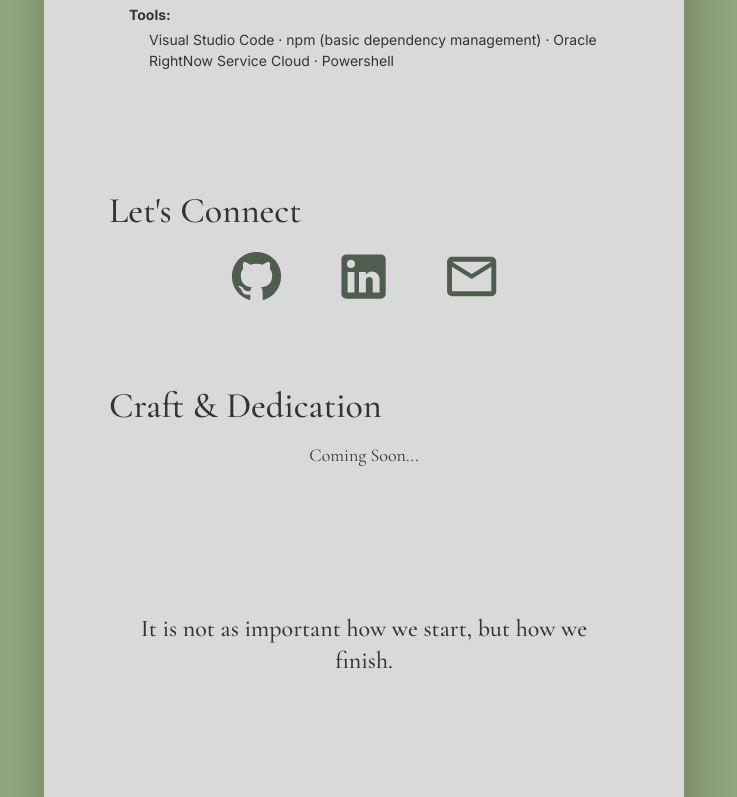
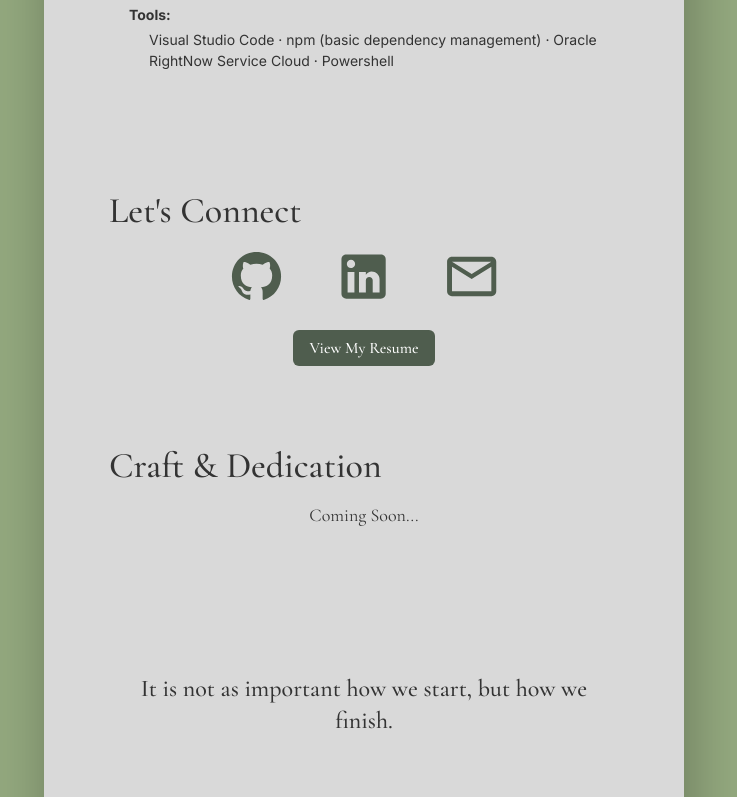
Before and after one commit to itskaedechan/personal-portfolio, a React (Vite) app: page / in a window 1280 px wide. Shown: the part 2000-2797 px from the top of the page, without its empty margins (422-1159 px from the left). Built offline with nearby package versions, Linux system fonts and the light colour scheme; a web font is replaced by a local one.

Commit message:
feat: added reusable button component and applied changes for ff buttons
- added reusable button component
- refactor: used button component for Live Demo Button and View Code Demo
- fixed container for Let's Connect Section after adding View Resume button
- changed css padding to py-6 tailwind

```diff
--- a/src/components/Header.jsx
+++ b/src/components/Header.jsx
@@ -2,7 +2,7 @@ export default function Header() {
   return (
     <header>
       <nav>
-        <ul className="flex gap-6 font-cg text-xl font-medium tracking-wide">
+        <ul className="flex gap-6 px-8 font-cg text-xl font-medium tracking-wide">
           <li>Home</li>
           <li>Projects</li>
           <li>Contact</li>
--- /dev/null
+++ b/src/components/buttons/Button.jsx
@@ -0,0 +1,38 @@
+export default function Button({
+  children,
+  href,
+  download = false,
+  className = "",
+  variant = "primary",
+}) {
+  const baseStyle = "rounded-md px-4 py-1.5 font-cg text-base font-medium";
+
+  let variantStyle = "";
+  if (["primary", "zen", "resume"].includes(variant)) {
+    variantStyle = "bg-accent text-[#FFFFFF]";
+  } else if (variant == "secondary") {
+    variantStyle =
+      "charcoal-text bg-transparent ring-2 ring-inset ring-[#3333334D]";
+  }
+
+  const classes = `${baseStyle} ${variantStyle} ${className}`;
+
+  if (href) {
+    return (
+      <a
+        className={classes}
+        href={href}
+        target="_blank"
+        rel="noopener noreferrer"
+      >
+        {children}
+      </a>
+    );
+  }
+
+  return (
+    <button className={classes} onClick={onClick}>
+      {children}
+    </button>
+  );
+}
--- a/src/components/buttons/LiveDemoButton.jsx
+++ b/src/components/buttons/LiveDemoButton.jsx
@@ -1,9 +1,12 @@
 export default function LiveDemoButton({ liveDemoUrl }) {
   return (
-    <button className="bg-accent rounded-md px-4 py-1.5 font-cg text-base font-medium text-[#FFFFFF]">
-      <a href={liveDemoUrl} target="_blank" rel="noopener noreferrer">
-        Live Demo
-      </a>
-    </button>
+    <a
+      className="bg-accent rounded-md px-4 py-1.5 font-cg text-base font-medium text-[#FFFFFF]"
+      href={liveDemoUrl}
+      target="_blank"
+      rel="noopener noreferrer"
+    >
+      Live Demo
+    </a>
   );
 }
--- /dev/null
+++ b/src/components/buttons/ResumeButton.jsx
@@ -0,0 +1,11 @@
+export default function ResumeButton() {
+  return (
+    <a
+      className="bg-accent mx-auto rounded-md px-4 py-1.5 font-cg text-base font-medium text-[#FFFFFF]"
+      href="download/Maria_Anne_San_Andres_Resume.pdf"
+      download="Maria_Anne_San_Andres_Resume.pdf"
+    >
+      Download My Resume
+    </a>
+  );
+}
--- a/src/components/buttons/ViewCodeButton.jsx
+++ b/src/components/buttons/ViewCodeButton.jsx
@@ -1,9 +1,12 @@
 export default function ViewCodeButton({ viewCodeUrl }) {
   return (
-    <button className="charcoal-text rounded-md bg-transparent px-4 py-1.5 font-cg text-base font-medium ring-2 ring-inset ring-[#3333334D]">
-      <a href={viewCodeUrl} target="_blank" rel="noopener noreferrer">
-        View Code
-      </a>
-    </button>
+    <a
+      className="charcoal-text rounded-md bg-transparent px-4 py-1.5 font-cg text-base font-medium ring-2 ring-inset ring-[#3333334D]"
+      href={viewCodeUrl}
+      target="_blank"
+      rel="noopener noreferrer"
+    >
+      View Code
+    </a>
   );
 }
--- a/src/components/sections/LetsConnect.jsx
+++ b/src/components/sections/LetsConnect.jsx
@@ -1,18 +1,29 @@
 import contacts from "../data/contacts.json";
+import ResumeButton from "../buttons/ResumeButton";
+import Button from "../buttons/Button";
 
 export default function LetsConnect() {
   return (
-    <div className="mt-3 flex justify-center gap-6 sm:gap-8 md:gap-12">
-      {contacts.map((social) => (
-        <div key={social.id} className="group relative flex items-center">
-          <a href={social.link} target="_blank" rel="noopener noreferrer">
+    <div className="mt-3 flex flex-col justify-center space-y-6">
+      <div className="flex justify-center gap-6 sm:gap-8 md:gap-12">
+        {contacts.map((social) => (
+          <a
+            href={social.link}
+            target="_blank"
+            rel="noopener noreferrer"
+            key={social.id}
+            className="group relative flex"
+          >
             <img src={social.img} alt={social.social} />
-            <span className="text-md absolute left-10 rounded-md bg-gray-100 px-2 py-1 opacity-0 shadow transition duration-200 group-hover:opacity-100">
+            <span className="text-md absolute left-10 top-9 rounded-md bg-gray-100 px-2 py-1 opacity-0 shadow transition duration-200 group-hover:opacity-100">
               {social.hover}
             </span>
           </a>
-        </div>
-      ))}
+        ))}
+      </div>
+      <Button variant="resume" href="https://github.com/" className="mx-auto">
+        View My Resume
+      </Button>
     </div>
   );
 }
--- a/src/components/ui/ProjectCard.jsx
+++ b/src/components/ui/ProjectCard.jsx
@@ -1,6 +1,5 @@
-import LiveDemoButton from "../buttons/LiveDemoButton";
-import ViewCodeButton from "../buttons/ViewCodeButton";
 import projects from "../data/projects.json";
+import Button from "../buttons/Button";
 
 export default function ProjectCard() {
   return (
@@ -21,10 +20,12 @@ export default function ProjectCard() {
           </h2>
           <p className="mx-8">{project.description}</p>
           <div className="mr-5 mt-5 flex justify-end gap-3">
-            <LiveDemoButton liveDemoUrl={project.demolink} />
-            {console.log(project.demolink)}
-            <ViewCodeButton viewCodeUrl={project.codelink} />
-            {console.log(project.codelink)}
+            <Button variant="primary" href={project.demolink}>
+              Live Demo
+            </Button>
+            <Button variant="secondary" href={project.codelink}>
+              View Code
+            </Button>
           </div>
         </div>
       ))}
--- a/src/index.css
+++ b/src/index.css
@@ -39,7 +39,6 @@ p {
 
 header {
   display: flex;
-  padding: 0 40px;
   width: 100%;
   background-color: #4f5d4e;
   color: #d9d9d9;
```
